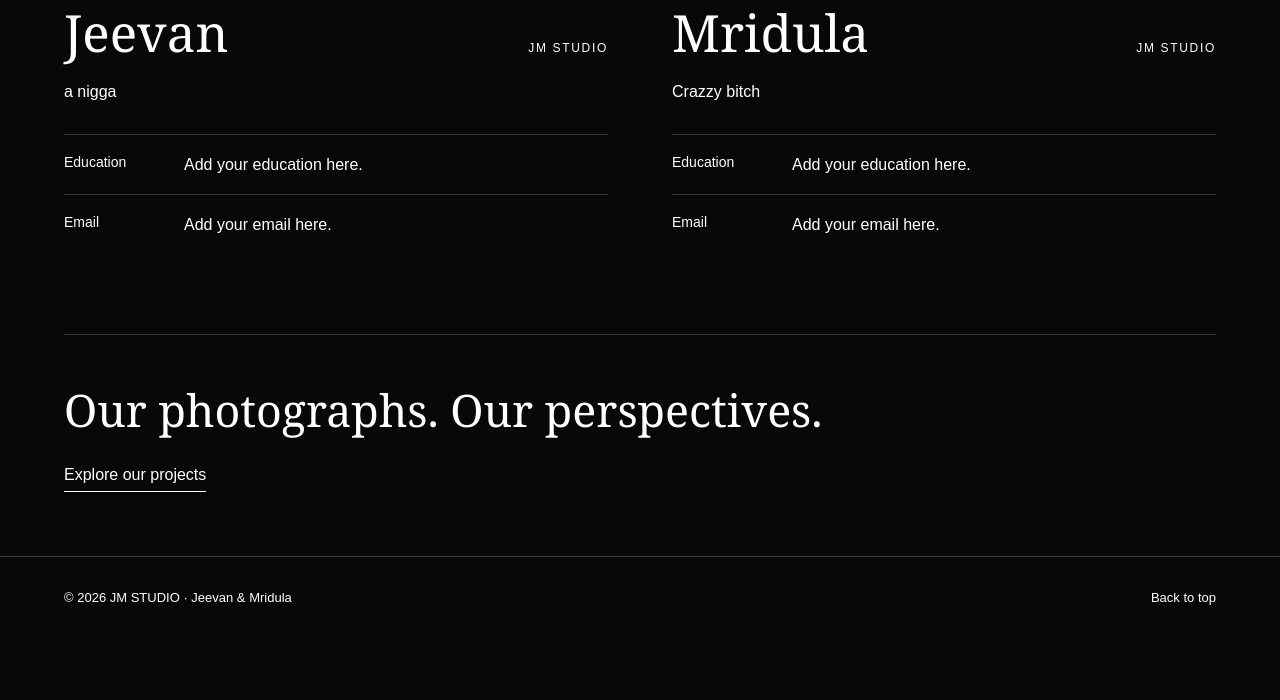
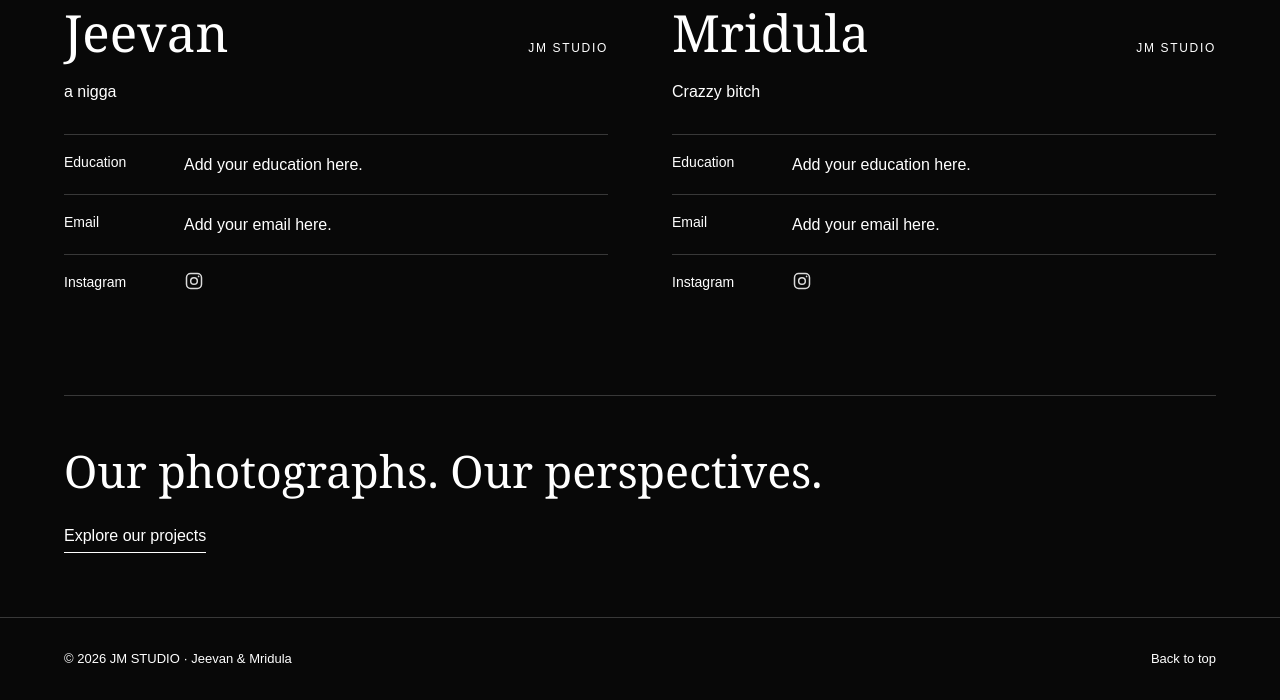
Before and after one commit to jee1kumar/jee1kumar, a plain HTML site: page about.html in a window 1280 px wide. Shown: the part 1363-2063 px from the top of the page. Before the commit the page ends 2002 px from the top, so only its background shows below. Drawn offline with Linux system fonts and the light colour scheme.

Commit message:
insta icons

```diff
--- a/about.css
+++ b/about.css
@@ -66,6 +66,18 @@ h1 { font-size: clamp(48px, 12.5vw, 180px); line-height: 1; font-weight: 700; le
 .details dt { font-size: 14px; }
 .details dd { overflow-wrap: anywhere; }
 .details a { text-decoration: underline; text-underline-offset: 4px; }
+
+/* Instagram icon link (overrides the underline from .details a) */
+.details a.social-link {
+  display: inline-flex;
+  align-items: center;
+  text-decoration: none;
+  opacity: .85;
+  transition: opacity .2s ease, transform .2s ease;
+}
+.details a.social-link:hover { opacity: 1; transform: translateY(-1px); }
+.details a.social-link svg { display: block; }
+
 .closing { margin-top: 80px; padding: 48px 0 64px; border-top: 1px solid var(--line); }
 .closing h2 { font: 400 clamp(28px, 3.5vw, 48px)/1.2 Georgia, 'Times New Roman', serif; margin-bottom: 24px; }
 .text-link { display: inline-block; border-bottom: 1px solid #fff; padding-bottom: 3px; }
@@ -87,4 +99,7 @@ footer a:hover { text-decoration: underline; }
   .closing { margin-top: 48px; padding: 36px 0 44px; }
   footer { flex-wrap: wrap; gap: 12px; }
 }
-@media (prefers-reduced-motion: reduce) { html { scroll-behavior: auto; } }
+@media (prefers-reduced-motion: reduce) {
+  html { scroll-behavior: auto; }
+  .details a.social-link { transition: none; }
+}
--- a/about.html
+++ b/about.html
@@ -52,6 +52,19 @@
           <dl class="details">
             <div><dt>Education</dt><dd>Add your education here.</dd></div>
             <div><dt>Email</dt><dd>Add your email here.</dd></div>
+            <div>
+              <dt>Instagram</dt>
+              <dd>
+                <!-- Replace YOUR-HANDLE with Jeevan’s Instagram username. -->
+                <a class="social-link" href="https://instagram.com/YOUR-HANDLE" target="_blank" rel="noopener noreferrer" aria-label="Jeevan on Instagram">
+                  <svg viewBox="0 0 24 24" width="20" height="20" fill="none" stroke="currentColor" stroke-width="1.8" stroke-linecap="round" stroke-linejoin="round" aria-hidden="true">
+                    <rect x="3" y="3" width="18" height="18" rx="5"/>
+                    <circle cx="12" cy="12" r="4"/>
+                    <circle cx="17.5" cy="6.5" r="1" fill="currentColor" stroke="none"/>
+                  </svg>
+                </a>
+              </dd>
+            </div>
           </dl>
           <!-- To make your email clickable, replace the email dd above with:
           <dd><a href="mailto:YOUR-EMAIL">YOUR-EMAIL</a></dd>
@@ -72,6 +85,19 @@
           <dl class="details">
             <div><dt>Education</dt><dd>Add your education here.</dd></div>
             <div><dt>Email</dt><dd>Add your email here.</dd></div>
+            <div>
+              <dt>Instagram</dt>
+              <dd>
+                <!-- Replace YOUR-HANDLE with Mridula’s Instagram username. -->
+                <a class="social-link" href="https://instagram.com/YOUR-HANDLE" target="_blank" rel="noopener noreferrer" aria-label="Mridula on Instagram">
+                  <svg viewBox="0 0 24 24" width="20" height="20" fill="none" stroke="currentColor" stroke-width="1.8" stroke-linecap="round" stroke-linejoin="round" aria-hidden="true">
+                    <rect x="3" y="3" width="18" height="18" rx="5"/>
+                    <circle cx="12" cy="12" r="4"/>
+                    <circle cx="17.5" cy="6.5" r="1" fill="currentColor" stroke="none"/>
+                  </svg>
+                </a>
+              </dd>
+            </div>
           </dl>
           <!-- To make your email clickable, replace the email dd above with:
           <dd><a href="mailto:YOUR-EMAIL">YOUR-EMAIL</a></dd>
```
